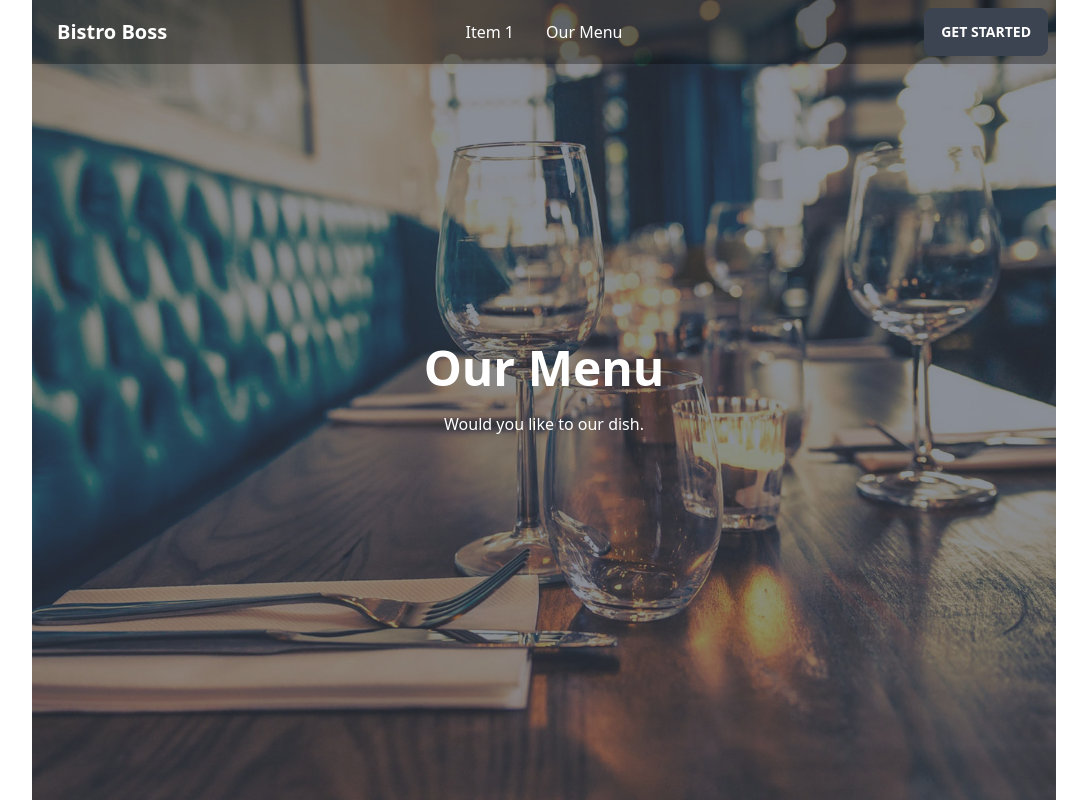
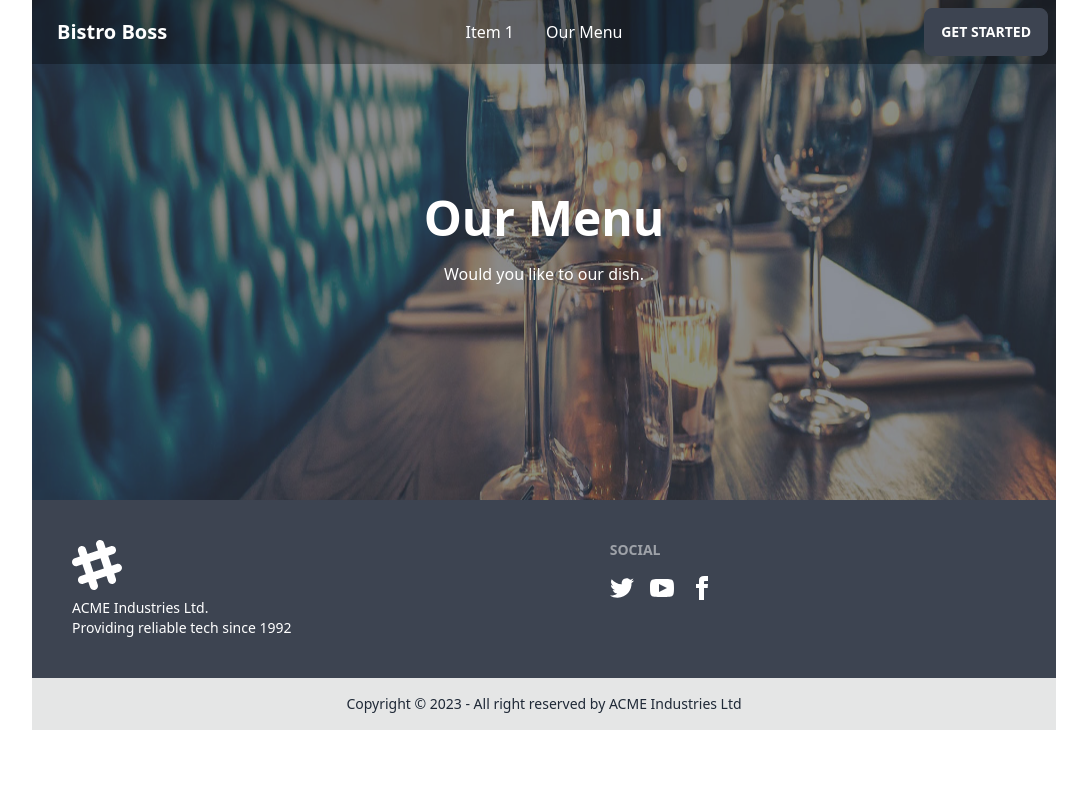
Before and after one commit to Himlaoy/Bistro-client-pract, a React (Vite) app: page /ourMenu in a window 1280 px wide. Shown: the top 800 px of the page, without its empty margins (96-1183 px from the left). Built offline with nearby package versions, Linux system fonts and the light colour scheme.

Commit message:
parallax added

```diff
--- a/package.json
+++ b/package.json
@@ -15,6 +15,7 @@
     "react": "^18.2.0",
     "react-dom": "^18.2.0",
     "react-helmet-async": "^1.3.0",
+    "react-parallax": "^3.5.1",
     "react-responsive-carousel": "^3.2.23",
     "react-router-dom": "^6.11.2",
     "swiper": "^9.3.2"
--- a/src/shared/Cover/Cover.jsx
+++ b/src/shared/Cover/Cover.jsx
@@ -1,8 +1,16 @@
 import React from 'react';
 
-const Cover = ({image, title}) => {
+import { Parallax, Background } from 'react-parallax';
+
+const Cover = ({ image, title }) => {
     return (
-        <div className="hero min-h-screen" style={{ backgroundImage: `url("${image}")` }}>
+        <Parallax
+            blur={{ min: -50, max: 50 }}
+            bgImage={image}
+            bgImageAlt="the dog"
+            strength={-200}
+        >
+            <div className="hero h-[500px]">
                 <div className="hero-overlay bg-opacity-60"></div>
                 <div className="hero-content text-center text-neutral-content">
                     <div className="max-w-md">
@@ -12,6 +20,8 @@ const Cover = ({image, title}) => {
                     </div>
                 </div>
             </div>
+        </Parallax>
+
     );
 };
 
```
Also changed, not shown: 1 other file (tests, documents, lock files or other folders). Lines whose indentation alone changed are shown as unchanged.
